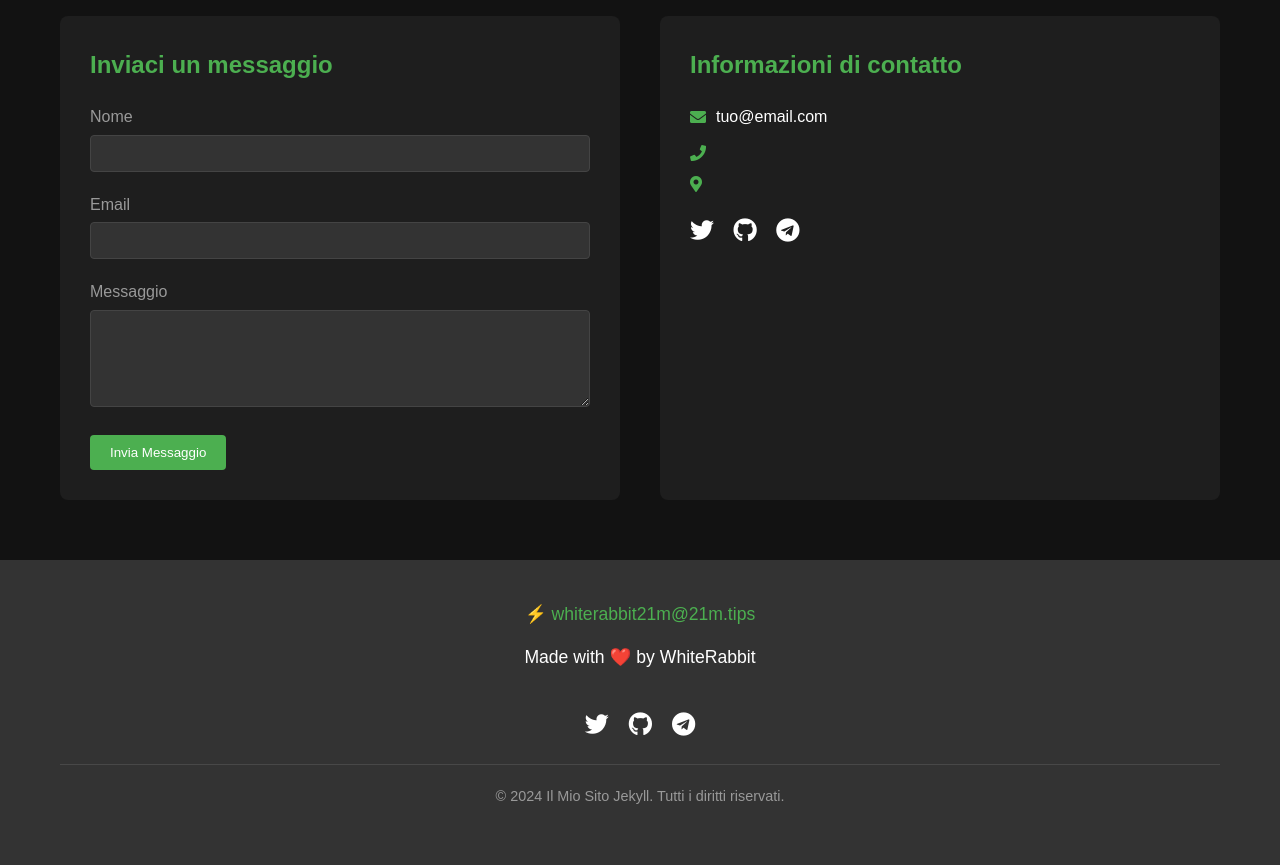
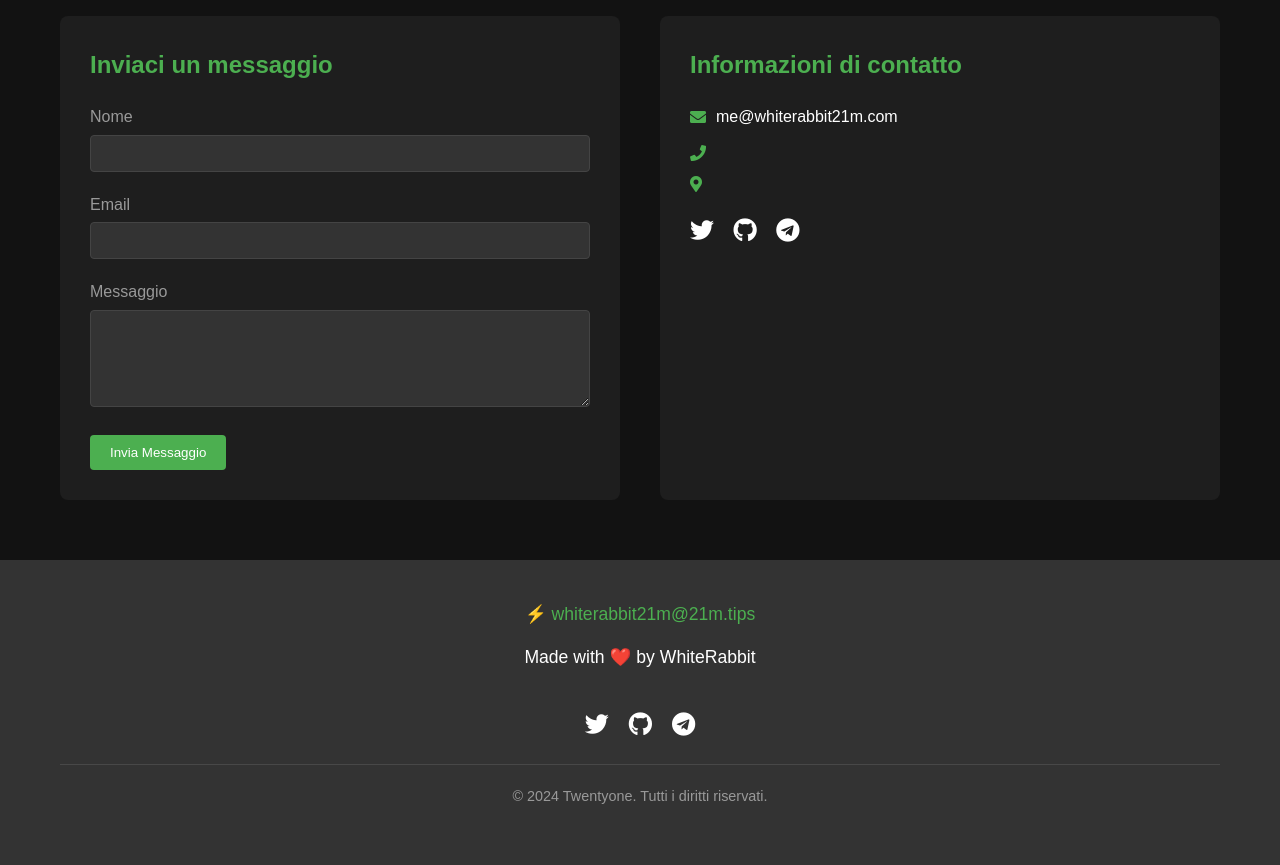
Before and after one commit to whiterabbit21m-test/whiterabbit21m-test.github.io, a Jekyll site: the page built from contact.md, in a window 1280 px wide. Shown: the part 365-1230 px from the top of the page. Built offline with Jekyll 4.4.1, drawn with Linux system fonts in a browser that asks for light colours.

Commit message:
Update _config.yml

```diff
--- a/_config.yml
+++ b/_config.yml
@@ -1,6 +1,6 @@
 # Informazioni sul sito
-title: Il Mio Sito Jekyll
-email: tuo@email.com
+title: Twentyone
+email: me@whiterabbit21m.com
 description: >- # questo significa ignorare newline fino a "baseurl:"
   Questo è il mio sito personale creato con Jekyll. Qui condivido i miei pensieri
   su sviluppo web, design e tecnologia.
@@ -8,9 +8,9 @@
 url: "https://www.tuosito.com" # l'host base & protocollo per il tuo sito, e.g. http://example.com
 
 # Social media
-twitter_username: tuousername
-github_username:  tuousername
-telegram_username: tuousername
+twitter_username: whiterabbit21m
+github_username:  whiterabbit21m
+telegram_username: whiterabbit21m
 facebook_username: tuousername
 instagram_username: tuousername
 linkedin_username: tuousername
@@ -57,7 +57,7 @@
       type: "posts"
     values:
       layout: "post"
-      author: "Il tuo nome"
+      author: "whiterabbit21m"
       comments: true
 
 # Impostazioni di paginazione
@@ -66,17 +66,17 @@
 
 # Impostazioni SEO
 twitter:
-  username: tuousername
+  username: whiterabbit21m
   card: summary_large_image
 logo: /assets/images/logo.png
 social:
-  name: Il tuo nome
+  name: whiterabbit21m
   links:
-    - https://twitter.com/tuousername
+    - https://twitter.com/whiterabbit21m
     - https://www.facebook.com/tuousername
     - https://www.linkedin.com/in/tuousername
-    - https://github.com/tuousername
-    - https://t.me/tuousername
+    - https://github.com/whiterabbit21m
+    - https://t.me/whiterabbit21m
 
 # Analytics (decommentare e aggiungere il tuo ID quando pronto)
 # google_analytics: UA-XXXXXXXX-X
@@ -86,7 +86,7 @@
 #   shortname: your-disqus-shortname
 
 # Altre impostazioni personalizzate
-author: Il tuo nome
+author: whiterabbit21m
 timezone: Europe/Rome
 lang: it
 
```
